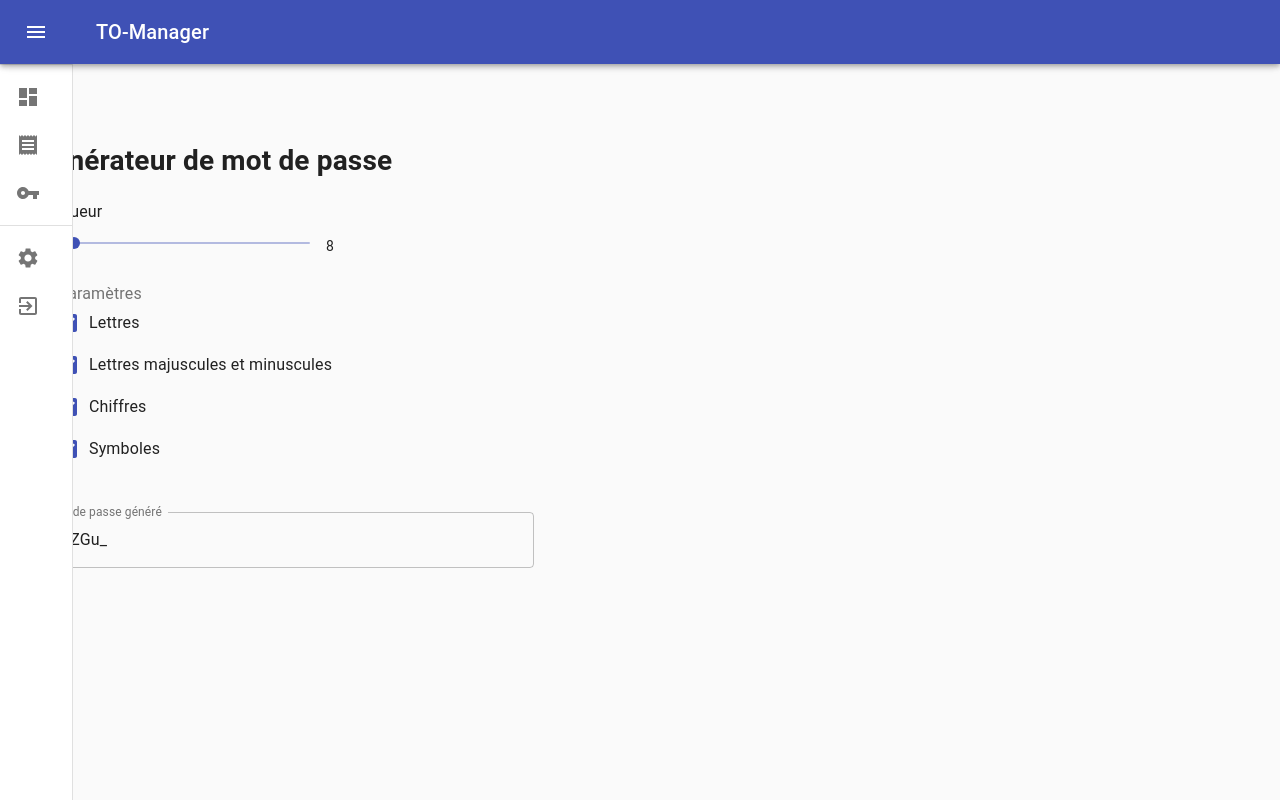
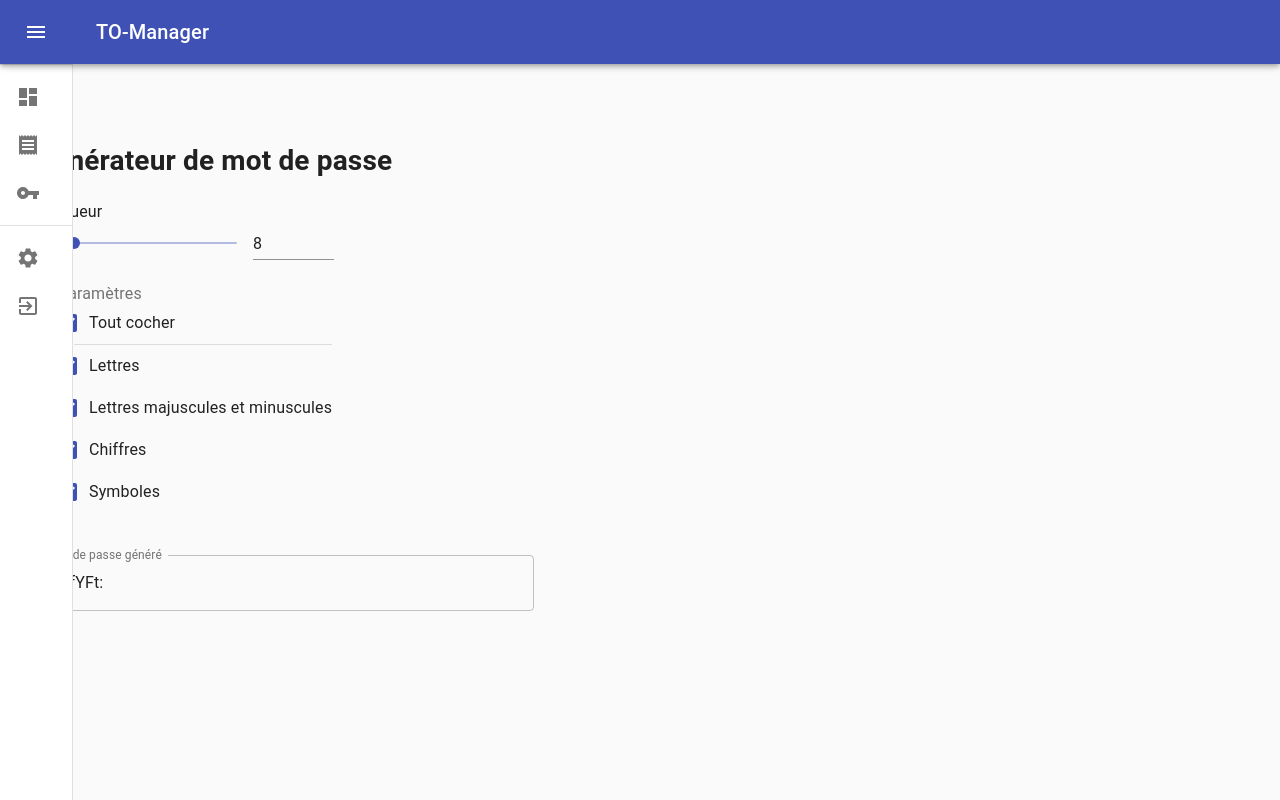
Before and after one commit to TO-Manager/webapp, a React (Create React App) app: page /passwordsGenerator in a window 1280 px wide. Built offline with nearby package versions, Linux system fonts and the light colour scheme.

Commit message:
:sparkles: add now number to set lenght of password

```diff
--- /dev/null
+++ b/src/Components/InputText/index.js
@@ -0,0 +1,19 @@
+import React from 'react';
+import TextField from '@material-ui/core/TextField';
+
+const InputText = ({ name, type, label, autoComplete="", helperText="" }) => (
+    <TextField
+        variant="outlined"
+        margin="normal"
+        required
+        fullWidth
+        name={name}
+        label={label}
+        type={type}
+        id={name}
+        autoComplete={autoComplete}
+        helperText={helperText}
+    />
+);
+
+export default InputText;
--- a/src/Pages/PasswordsGeneratorPage/index.js
+++ b/src/Pages/PasswordsGeneratorPage/index.js
@@ -11,6 +11,8 @@ import FormGroup from '@material-ui/core/FormGroup';
 import FormControlLabel from '@material-ui/core/FormControlLabel';
 import TextField from '@material-ui/core/TextField';
 import Checkbox from '@material-ui/core/Checkbox';
+import { Divider } from '@material-ui/core';
+
 import { CopyToClipboard } from 'react-copy-to-clipboard';
 
 import { style } from './style';
@@ -19,17 +21,31 @@ const PasswordsGeneratorPage = () => {
   const classes = style();
 
   // slider
-  const [lenghtValue, setValueLenght] = React.useState(8);
+  const [value, setValue] = React.useState(8);
 
   const handleSliderChange = (event, newValue) => {
-    setValueLenght(newValue);
+    setValue(newValue);
   };
+
+  const handleBlur = () => {
+    if (value < 8) {
+      setValue(8);
+    } else if (value > 100) {
+      setValue(100);
+    }
+  };
+
+  const handleInputChange = event => {
+    setValue(event.target.value === '' ? '' : Number(event.target.value));
+  };
+
 
   // checkbox
   const [state, setState] = React.useState({
     simpleLetters: true,
     complexLetters: true,
     numbers: true,
+    allChecked: true,
     symbols: true,
   });
 
@@ -37,7 +53,7 @@ const PasswordsGeneratorPage = () => {
     setState({ ...state, [name]: event.target.checked });
   };
 
-  const { simpleLetters, complexLetters, numbers, symbols } = state;
+  let { simpleLetters, complexLetters, numbers, symbols, allChecked } = state;
 
 
   // generate pwd
@@ -47,7 +63,7 @@ const PasswordsGeneratorPage = () => {
     const uppercase = 'ABCDEFGHIJKLMNOPQRSTUVWXYZ';
     const lowercase = 'abcdefghijklmnopqrstuvwxyz';
     const numbersChar = '0123456789';
-    const symbolsChar = '%^]-\|÷×[]³£ß«»@{}µ«»~¡^°`•´˜¨¤!»#$%&/()=?*~{};:_> @’ ^[]y<,.-';
+    const symbolsChar = '%^]-\|÷×[]£«»@{}µ«»~¡^°`•´˜¨¤!»#$%&/()=?*~{};:_> @’^[]y<,.-';
 
     if (simpleLetters == true) {
       characters += lowercase;
@@ -72,10 +88,21 @@ const PasswordsGeneratorPage = () => {
 
   const generatePassword = () => {
     let pwd = '';
+
+    if (symbols == true && numbers == true && complexLetters == true && simpleLetters == true) {
+      allChecked = true;
+    }
+    if (allChecked == true) {
+      symbols = true;
+      numbers = true;
+      complexLetters = true;
+      simpleLetters = true;
+    }
     if (symbols == false && numbers == false && complexLetters == false && simpleLetters == false) {
       pwd = 'Aucuns paramètres cochés.'
-    } else {
-      pwd = generateAll(lenghtValue)
+    }
+    else {
+      pwd = generateAll(value);
     }
     return pwd;
   }
@@ -97,7 +124,7 @@ const PasswordsGeneratorPage = () => {
           </Grid>
           <Grid item xs>
             <Slider
-              lenghtValue={typeof lenghtValue === 'number' ? lenghtValue : 0}
+              value={typeof value === 'number' ? value : 0}
               onChange={handleSliderChange}
               aria-labelledby="input-slider"
               min={8}
@@ -105,7 +132,19 @@ const PasswordsGeneratorPage = () => {
             />
           </Grid>
           <Grid item>
-            <span>{lenghtValue}</span>
+            <Input
+              value={value}
+              margin="dense"
+              onChange={handleInputChange}
+              onBlur={handleBlur}
+              inputProps={{
+                step: 1,
+                min: 8,
+                max: 100,
+                type: 'number',
+                'aria-labelledby': 'input-slider',
+              }}
+            />
           </Grid>
         </Grid>
       </div>
@@ -113,6 +152,16 @@ const PasswordsGeneratorPage = () => {
       <FormControl component="fieldset" className={classes.formControl}>
         <FormLabel component="legend">Paramètres</FormLabel>
         <FormGroup>
+          <FormControlLabel
+            control={
+              <Checkbox
+                checked={allChecked}
+                color="primary"
+                onChange={handleChange('allChecked')}
+                value="allChecked" />}
+            label="Tout cocher"
+          />
+          <Divider variant="middle" />
           <FormControlLabel
             control={
               <Checkbox
```
Also changed, not shown: src/Components/InputText/style.js (added).
